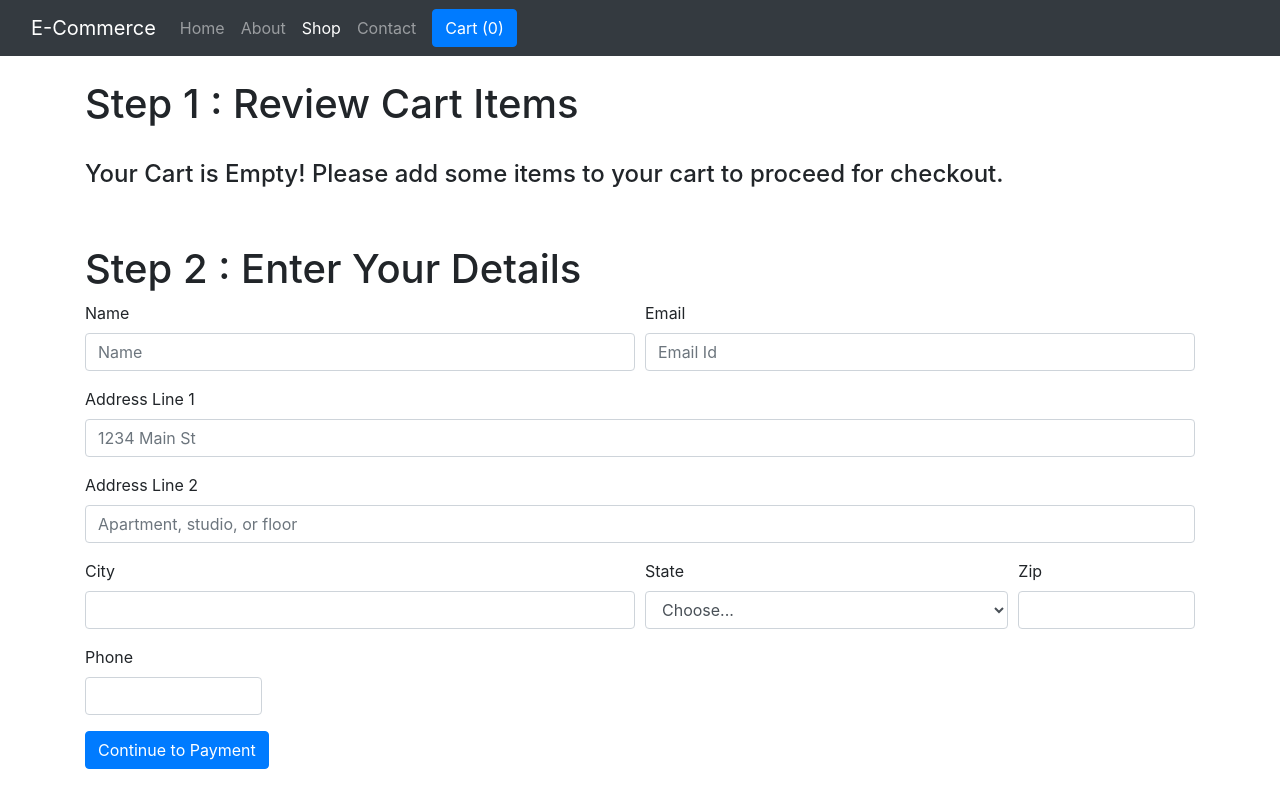
After one commit to jaindevansh804/E-Commerce-web, a Django app: page /checkout/ in a window 1280 px wide. The commit adds this page. Run offline with Django 3.2, Linux system fonts and the light colour scheme; some libraries are stand-ins or nearby versions.

Commit message:
Created Checkout page and added the order on it using javascipt and django. all orders can now be feeded in database by receiving orders

```diff
--- a/Website/admin.py
+++ b/Website/admin.py
@@ -1,5 +1,6 @@
 from django.contrib import admin
 from Website import models
+from Website.models import Order
 
 # Register your models here.
 class WebsiteAdmin(admin.ModelAdmin):
@@ -8,3 +9,4 @@ class WebsiteAdmin(admin.ModelAdmin):
 
 admin.site.register(models.Products, WebsiteAdmin)
 admin.site.register(models.Contact)
+admin.site.register(Order)
--- a/Website/urls.py
+++ b/Website/urls.py
@@ -24,5 +24,6 @@ urlpatterns = [
     #The products will be fetched from database as per their name. These will be fetched using <str:name> after the url. name will be same which is given in views of product view in the def function.
     path('productview/<str:name>/', views.productview, name='productview'),
     path('cart/', views.cart, name='cart'),
-    path('contact/', views.contact, name='contact')
+    path('contact/', views.contact, name='contact'),
+    path('checkout/', views.checkout, name = 'checkout')
 ]
--- a/Website/views.py
+++ b/Website/views.py
@@ -1,5 +1,5 @@
 from django.shortcuts import render, HttpResponse
-from Website.models import Products, Contact
+from Website.models import Products, Contact, Order
 
 # The name of the project is Website
 
@@ -26,6 +26,23 @@ def productview(request, name):
 def cart(request):
     return render(request, 'cart.html')
 
+def checkout(request):
+    if request.method=="POST":
+        items_json = request.POST.get('itemsJson')
+        name = request.POST.get('name')
+        email = request.POST.get('email')
+        addressline1 = request.POST.get('addressline1')
+        addressline2 = request.POST.get('addressline2')
+        city = request.POST.get('city')
+        state = request.POST.get('state')
+        zip_code = request.POST.get('zip_code')
+        phone = request.POST.get('phone')
+        order = Order(items_json=items_json, name=name, email=email, addressline1=addressline1, addressline2=addressline2, city=city, state=state, zip_code=zip_code, phone=phone)
+        order.save()
+        # If this order is true then thank will become true. then the javascipt will capture order from the user and send to database.
+        thank = True
+        return render(request, 'checkout.html', {'thank':thank})
+    return render(request, 'checkout.html')
 
 def contact(request):
     if request.method == "POST":
--- /dev/null
+++ b/templates/checkout.html
@@ -0,0 +1,179 @@
+<html lang="en">
+  <head>
+    <!-- Required meta tags -->
+    <meta charset="utf-8">
+    <meta name="viewport" content="width=device-width, initial-scale=1">
+
+    <!-- Bootstrap CSS -->
+    {% comment %} <link href="https://cdn.jsdelivr.net/npm/bootstrap@5.1.2/dist/css/bootstrap.min.css" rel="stylesheet" integrity="sha384-uWxY/CJNBR+1zjPWmfnSnVxwRheevXITnMqoEIeG1LJrdI0GlVs/9cVSyPYXdcSF" crossorigin="anonymous"> {% endcomment %}
+    <link rel="stylesheet" href="https://stackpath.bootstrapcdn.com/bootstrap/4.2.1/css/bootstrap.min.css" integrity="sha384-GJzZqFGwb1QTTN6wy59ffF1BuGJpLSa9DkKMp0DgiMDm4iYMj70gZWKYbI706tWS" crossorigin="anonymous">
+
+    <title>Express Checkout</title>
+</head>
+<nav class="navbar navbar-expand-lg navbar-dark bg-dark">
+  <div class="container-fluid">
+    <a class="navbar-brand" href="/">E-Commerce</a>
+    <button class="navbar-toggler" type="button" data-bs-toggle="collapse" data-bs-target="#navbarSupportedContent" aria-controls="navbarSupportedContent" aria-expanded="false" aria-label="Toggle navigation">
+      <span class="navbar-toggler-icon"></span>
+    </button>
+    <div class="collapse navbar-collapse" id="navbarSupportedContent">
+      <ul class="navbar-nav me-auto mb-2 mb-lg-0">
+        <li class="nav-item">
+          <a class="nav-link" aria-current="page" href="/">Home</a>
+        </li>
+        <li class="nav-item">
+          <a class="nav-link" href="/about/">About</a>
+        </li>
+        <li class="nav-item">
+          <a class="nav-link active" href="/shop/">Shop</a>
+        </li>
+        <li class="nav-item">
+          <a class="nav-link" href="/contact/">Contact</a>
+        </li>
+        </ul>
+        <button type="button" class="btn btn-primary mx-2" id="popcart" data-container="body" data-toggle="popover" data-placement="bottom" data-html="true" data-content="Your items in cart:">Cart (<span id="cart">0</span>)
+        </button>
+
+
+    </div>
+  </div>
+</nav>
+
+<body><br>
+<div class="container">
+<h1>Step 1 : Review Cart Items</h1><br>
+<ol class="list-group list-group-numbered" id="items">
+</ol><br><br>
+
+<h1>Step 2 : Enter Your Details</h1>
+<form action='/checkout/' method='post'>{% csrf_token %}
+<input type="hidden" name="itemsJson" id="itemsJson">
+<!-- to capture the  items ordered; input tag contains the items ordered which are hidden from user. -->
+  <div class="form-row">
+    <div class="form-group col-md-6">
+      <label for="inputEmail4">Name</label>
+      <input type="text" class="form-control" id="name" placeholder="Name" name="name">
+    </div>
+    <div class="form-group col-md-6">
+      <label for="inputPassword4">Email</label>
+      <input type="email" class="form-control" id="email" placeholder="Email Id" name="email">
+    </div>
+  </div>
+  <div class="form-group">
+    <label for="inputAddress">Address Line 1</label>
+    <input type="text" class="form-control" id="inputAddress" placeholder="1234 Main St" name="addressline1">
+  </div>
+  <div class="form-group">
+    <label for="inputAddress2">Address Line 2</label>
+    <input type="text" class="form-control" id="inputAddress2" placeholder="Apartment, studio, or floor" name="addressline2">
+  </div>
+  <div class="form-row">
+    <div class="form-group col-md-6">
+      <label for="inputCity">City</label>
+      <input type="text" class="form-control" id="inputCity" name="city">
+    </div>
+    <div class="form-group col-md-4">
+      <label for="inputState">State</label>
+      <select id="inputState" class="form-control" name="state">
+        <option selected>Choose...</option>
+        <option value="Andhra Pradesh">Andhra Pradesh</option>
+        <option value="Andaman and Nicobar Islands">Andaman and Nicobar Islands</option>
+        <option value="Arunachal Pradesh">Arunachal Pradesh</option>
+        <option value="Assam">Assam</option>
+        <option value="Bihar">Bihar</option>
+        <option value="Chandigarh">Chandigarh</option>
+        <option value="Chhattisgarh">Chhattisgarh</option>
+        <option value="Dadar and Nagar Haveli">Dadar and Nagar Haveli</option>
+        <option value="Daman and Diu">Daman and Diu</option>
+        <option value="Delhi">Delhi</option>
+        <option value="Lakshadweep">Lakshadweep</option>
+        <option value="Puducherry">Puducherry</option>
+        <option value="Goa">Goa</option>
+        <option value="Gujarat">Gujarat</option>
+        <option value="Haryana">Haryana</option>
+        <option value="Himachal Pradesh">Himachal Pradesh</option>
+        <option value="Jammu and Kashmir">Jammu and Kashmir</option>
+        <option value="Jharkhand">Jharkhand</option>
+        <option value="Karnataka">Karnataka</option>
+        <option value="Kerala">Kerala</option>
+        <option value="Madhya Pradesh">Madhya Pradesh</option>
+        <option value="Maharashtra">Maharashtra</option>
+        <option value="Manipur">Manipur</option>
+        <option value="Meghalaya">Meghalaya</option>
+        <option value="Mizoram">Mizoram</option>
+        <option value="Nagaland">Nagaland</option>
+        <option value="Odisha">Odisha</option>
+        <option value="Punjab">Punjab</option>
+        <option value="Rajasthan">Rajasthan</option>
+        <option value="Sikkim">Sikkim</option>
+        <option value="Tamil Nadu">Tamil Nadu</option>
+        <option value="Telangana">Telangana</option>
+        <option value="Tripura">Tripura</option>
+        <option value="Uttar Pradesh">Uttar Pradesh</option>
+        <option value="Uttarakhand">Uttarakhand</option>
+        <option value="West Bengal">West Bengal</option>
+      </select>
+    </div>
+    <div class="form-group col-md-2">
+      <label for="inputZip">Zip</label>
+      <input type="text" class="form-control" id="inputZip" name="zip_code">
+    </div>
+    <div class="form-group col-md-2">
+      <label for="phone">Phone</label>
+      <input type="tel" class="form-control" id="phone" name="phone">
+    </div>
+
+  </div>
+  <button type="submit" class="btn btn-primary">Continue to Payment</button>
+</form>
+
+
+
+
+
+</div>
+
+
+
+
+
+
+
+<script src="https://code.jquery.com/jquery-3.3.1.slim.min.js" integrity="sha384-q8i/X+965DzO0rT7abK41JStQIAqVgRVzpbzo5smXKp4YfRvH+8abtTE1Pi6jizo" crossorigin="anonymous"></script>
+<script src="https://cdnjs.cloudflare.com/ajax/libs/popper.js/1.14.6/umd/popper.min.js" integrity="sha384-wHAiFfRlMFy6i5SRaxvfOCifBUQy1xHdJ/yoi7FRNXMRBu5WHdZYu1hA6ZOblgut" crossorigin="anonymous"></script>
+<script src="https://stackpath.bootstrapcdn.com/bootstrap/4.2.1/js/bootstrap.min.js" integrity="sha384-B0UglyR+jN6CkvvICOB2joaf5I4l3gm9GU6Hc1og6Ls7i6U/mkkaduKaBhlAXv9k" crossorigin="anonymous"></script>
+
+
+<script>
+  if(localStorage.getItem('cart') == null){
+  var cart = {};
+  }
+  else
+  {
+  cart = JSON.parse(localStorage.getItem('cart'));
+  }
+console.log(cart);
+
+if ($.isEmptyObject(cart)){
+  mystr = `<h4>Your Cart is Empty! Please add some items to your cart to proceed for checkout.</h4>`
+  $('#items').append(mystr);
+}
+else{
+for (item in cart){
+  let name = cart[item][1];
+  let qty = cart[item][0];
+  mystr = `<h6><li class="list-group-item d-flex justify-content-between align-items-start">
+    ${name}
+    <span class="badge bg-primary rounded-pill">${qty}</span></h6>`
+  $('#items').append(mystr);
+  }
+}
+// To know the the number and name of product in the admin orders page in django
+$('#itemsJson').val(JSON.stringify(cart));
+{% if thank %}
+alert('Thank you for ordering with us.')
+localStorage.clear();
+{% endif %}
+</script>
+
+</body>
```
Also changed, not shown: Website/models.py (+15 -0 lines), templates/about.html (+67 -54 lines), templates/home.html (+8 -14 lines), templates/shop.html (+14 -19 lines), Website/migrations/0002_order.py (added), db.sqlite3.
